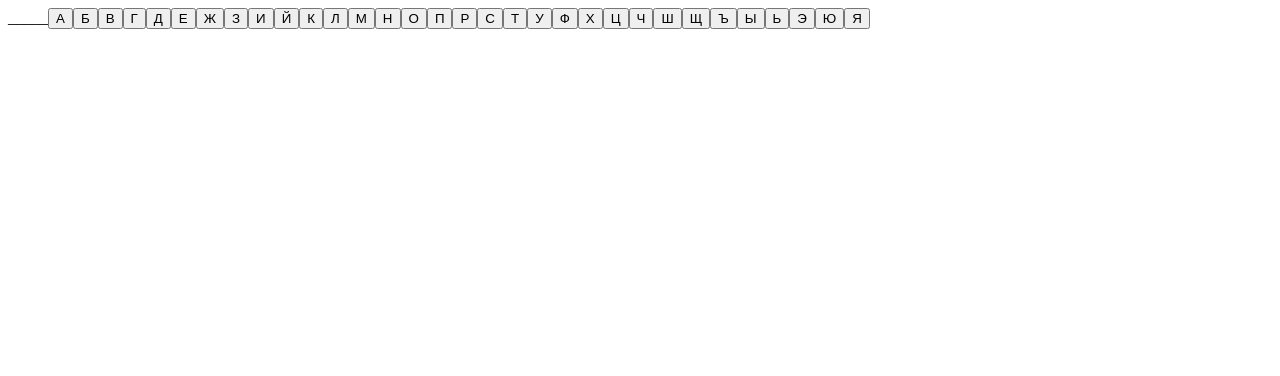
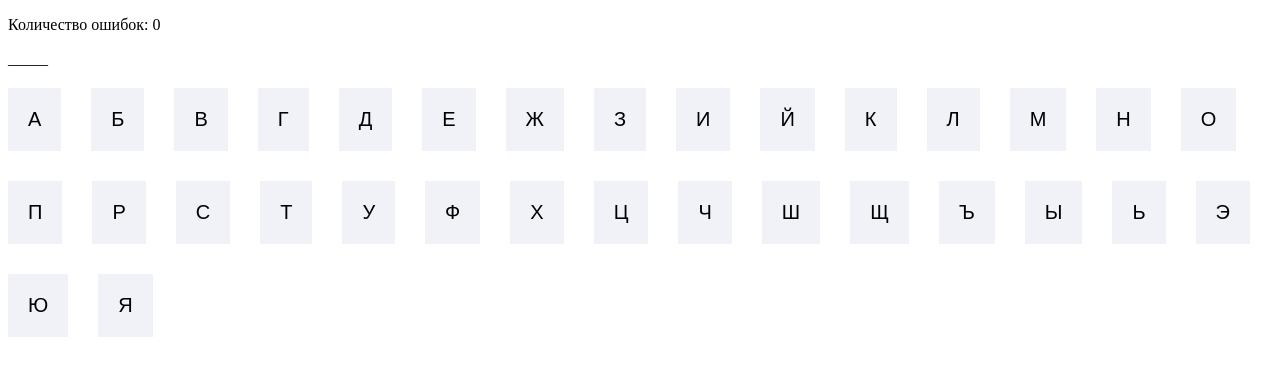
Before and after one commit to Marr777/hangman-game, a React (Vite) app: page / in a window 1280 px wide. Shown: the top 376 px of the page. Built offline with nearby package versions, Linux system fonts and the light colour scheme.

Commit message:
feat: add basic game logic

```diff
--- a/src/components/app.tsx
+++ b/src/components/app.tsx
@@ -1,4 +1,4 @@
-import MainPage from '../pages/main';
+import MainPage from '../pages/main/main';
 
 export default function App () {
   return (
--- /dev/null
+++ b/src/components/game-over-component/game-over.tsx
@@ -0,0 +1,16 @@
+type GameOverProps = {
+  isWon: boolean;
+  onClick: () => void;
+}
+
+export default function GameOver({isWon, onClick} : GameOverProps) {
+  const text = isWon ? 'Game won!' : 'Game over!';
+  const handleButtonClick = () => onClick();
+
+  return (
+    <>
+      <p>{text}</p>
+      <button onClick={handleButtonClick}>Try another word</button>
+    </>
+  );
+}
--- /dev/null
+++ b/src/components/letter-button/button-style.module.css
@@ -0,0 +1,27 @@
+.button {
+  display: block;
+  padding: 20px;
+
+  font-family: sans-serif;
+  font-size: 20px;
+  color: #000;
+
+  background-color: rgba(216, 216, 236, 0.348);
+  border: none;
+  cursor: pointer;
+  transition: background-color 0.3s;
+}
+
+.button:disabled {
+  background-color: rgba(201, 103, 112, 0.57);
+  opacity: 1;
+  cursor:auto
+}
+
+.buttonCorrect:disabled {
+  background-color: rgba(127, 255, 212, 0.307);
+}
+
+.buttonOver:disabled {
+  background-color: rgba(190, 180, 180, 0.449);
+}
--- a/src/components/letter-button/letter-button.tsx
+++ b/src/components/letter-button/letter-button.tsx
@@ -1,14 +1,25 @@
+import cn from 'classnames';
+import styles from './button-style.module.css';
+
 type LetterButtonProps = {
   letter: string;
   onClick: (letter: string) => void;
+  disabled: boolean;
+  isCorrect?: null | boolean;
+  isOver?: boolean;
 }
 
-export default function LetterButton ({letter, onClick} : LetterButtonProps) {
+export default function LetterButton ({letter, onClick, disabled, isCorrect, isOver} : LetterButtonProps) {
   const handleButtonClick = () => {
     onClick(letter);
   };
 
+  const btnClass = cn(styles.button, {
+    [styles.buttonCorrect]: isCorrect,
+    [styles.buttonOver]: isOver,
+  });
+
   return (
-    <button onClick={handleButtonClick} id={letter}>{letter}</button>
+    <button onClick={handleButtonClick} id={letter} disabled={disabled} className={btnClass}>{letter}</button>
   );
 }
--- a/src/pages/main.tsx
+++ /dev/null
@@ -1,24 +0,0 @@
-import LetterButton from '../components/letter-button/letter-button';
-import { letters } from '../mocks/mocks';
-import { useState, useEffect } from 'react';
-
-export default function MainPage () {
-  const word = 'КОШКА';
-  const [currentLetters, changeCurrentLetter] = useState<string[]>([]);
-  const handleButtonClick = (letter : string) => changeCurrentLetter([
-    ...currentLetters,
-    letter,
-  ]);
-  useEffect(() => {
-    console.log(currentLetters);
-  }, [currentLetters]);
-  return (
-    <div>
-      {[...word].map((letter, index) => <span key={index}>{currentLetters.includes(letter) ? letter : '_'}</span>)}
-      {
-        // eslint-disable-next-line react/no-array-index-key
-        letters.map((el, index) => <LetterButton letter={el} key={index} onClick={handleButtonClick}/>)
-      }
-    </div>
-  );
-}
--- /dev/null
+++ b/src/pages/main/const.ts
@@ -0,0 +1 @@
+export const MAX_ERRORS_COUNT = 5;
--- /dev/null
+++ b/src/pages/main/main.tsx
@@ -0,0 +1,58 @@
+/* eslint-disable react/no-array-index-key */
+import LetterButton from '../../components/letter-button/letter-button';
+import GameOver from '../../components/game-over-component/game-over';
+import { letters } from '../../mocks/mocks';
+import { useState, useEffect} from 'react';
+import { MAX_ERRORS_COUNT } from './const';
+import styles from './styles.module.css';
+
+export default function MainPage () {
+  const word = 'КОШКА';
+  const [currentLetters, changeCurrentLetters] = useState<string[]>([]);
+  const [correctLetters, changeCorrectLetters] = useState('');
+  const [errorsCount, setErrorsCount] = useState(0);
+  const isBtnCorrect = (letter : string) => word.includes(letter) && currentLetters.includes(letter);
+  const isGameWon = [...word].every((letter) => [...correctLetters].includes(letter));
+  const isGameFailed = errorsCount > MAX_ERRORS_COUNT;
+  const isGameOver = isGameWon || isGameFailed;
+
+  const handleLetterButtonClick = (letter : string) => {
+    changeCurrentLetters([
+      ...currentLetters,
+      letter,
+    ]);
+    if (!word.includes(letter)) {
+      setErrorsCount(errorsCount + 1);
+    } else {
+      changeCorrectLetters(correctLetters + letter);
+    }
+  };
+
+  const handleResetButtonClick = () => {
+    changeCurrentLetters([]);
+    changeCorrectLetters('');
+    setErrorsCount(0);
+  };
+
+  return (
+    <div>
+      {isGameOver && <GameOver isWon={isGameWon} onClick={handleResetButtonClick}/>}
+      <p>Количество ошибок: {errorsCount}</p>
+      {[...word].map((letter, index) => <span key={index}>{currentLetters.includes(letter) ? letter : '_'}</span>)}
+      <div className={styles.btnContainer}>
+        {
+          letters.map((el, index) =>
+            (
+              <LetterButton
+                letter={el}
+                key={index}
+                onClick={handleLetterButtonClick}
+                disabled={currentLetters.includes(el) || isGameOver}
+                isCorrect={isBtnCorrect(el)}
+                isOver = {isGameOver}
+              />))
+        }
+      </div>
+    </div>
+  );
+}
--- /dev/null
+++ b/src/pages/main/styles.module.css
@@ -0,0 +1,6 @@
+.btnContainer {
+  display: flex;
+  flex-wrap: wrap;
+  gap: 30px;
+  margin-top: 20px;
+}
```
